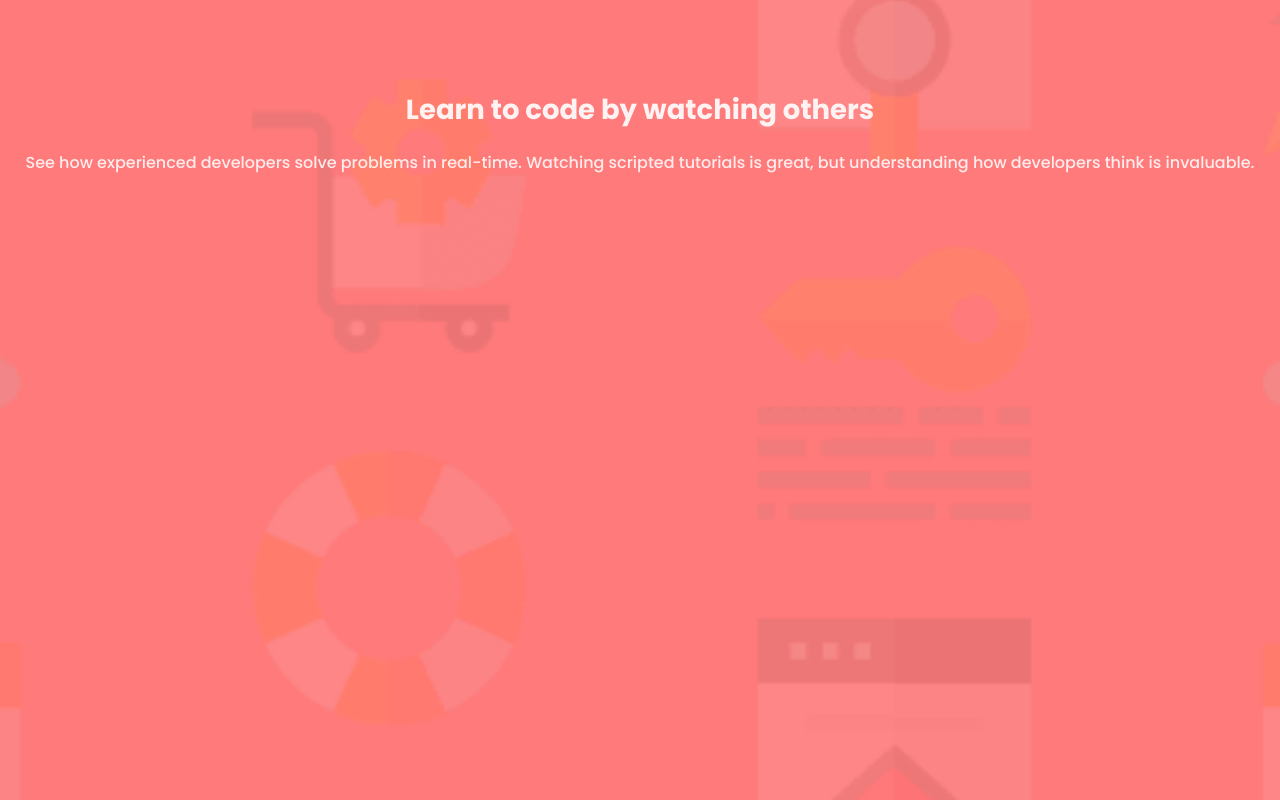
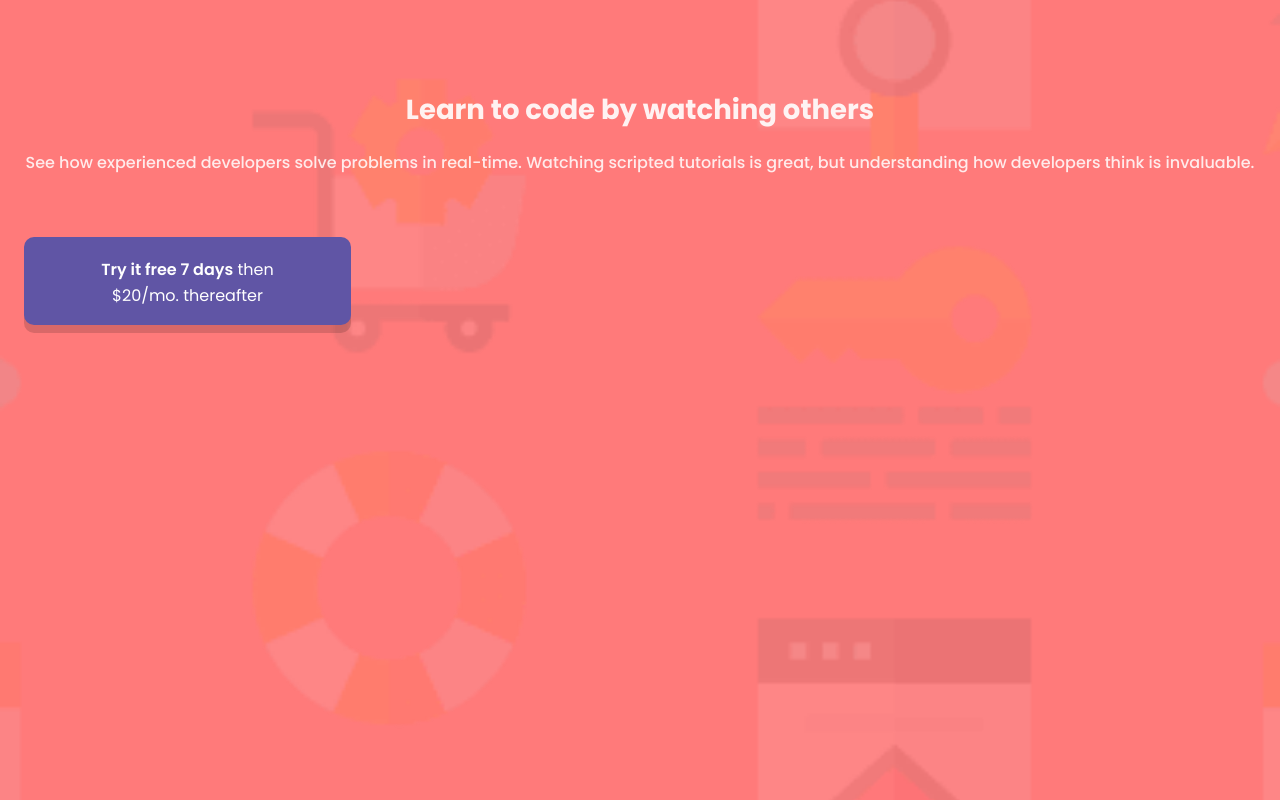
Before and after one commit to OniOdd/intro-component-with-signup-form, a React (Vite) app: page / in a window 1280 px wide. Built offline with nearby package versions, Linux system fonts and the light colour scheme.

Commit message:
subscription component is ready

```diff
--- a/src/components/Header/Header.module.css
+++ b/src/components/Header/Header.module.css
@@ -1,4 +1,5 @@
 .header {
+  margin-bottom: 61px;
   text-align: center;
 }
 .header__title {
--- /dev/null
+++ b/src/components/MainContent/MainContent.module.css
@@ -0,0 +1,3 @@
+.main {
+  width: 327px;
+}
--- a/src/components/MainContent/MainContent.tsx
+++ b/src/components/MainContent/MainContent.tsx
@@ -1,6 +1,11 @@
+import style from './MainContent.module.css';
+import Subscription from "../Subscription/Subscription.tsx";
+
 function MainContent() {
   return (
-    <main></main>
+    <main className={style.main}>
+      <Subscription />
+    </main>
   );
 }
 
--- /dev/null
+++ b/src/components/Subscription/Subscription.module.css
@@ -0,0 +1,12 @@
+.subscription {
+  padding: 20px 44px 16px;
+  font-weight: 400;
+  line-height: 1.63;
+  text-align: center;
+  background-color: hsl(248, 32%, 49%);
+  border-radius: 10px;
+  box-shadow: 0 8px 0 0 hsla(0, 0%, 0%, .15);
+}
+.subscription__textBold {
+  font-weight: 600;
+}
--- /dev/null
+++ b/src/components/Subscription/Subscription.tsx
@@ -0,0 +1,13 @@
+import style from './Subscription.module.css';
+
+function Subscription() {
+  return (
+    <p className={style.subscription}>
+      <span className={style.subscription__textBold}>
+        Try it free 7 days
+      </span> then $20/mo. thereafter
+    </p>
+  );
+}
+
+export default Subscription;
```
